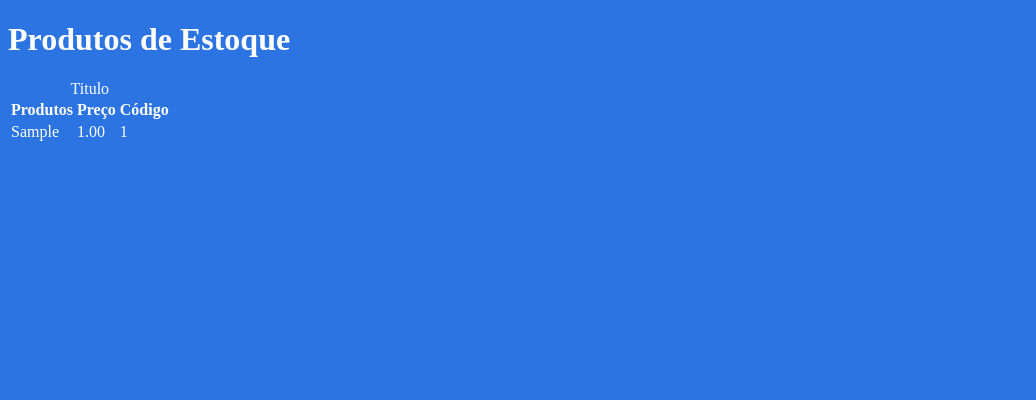
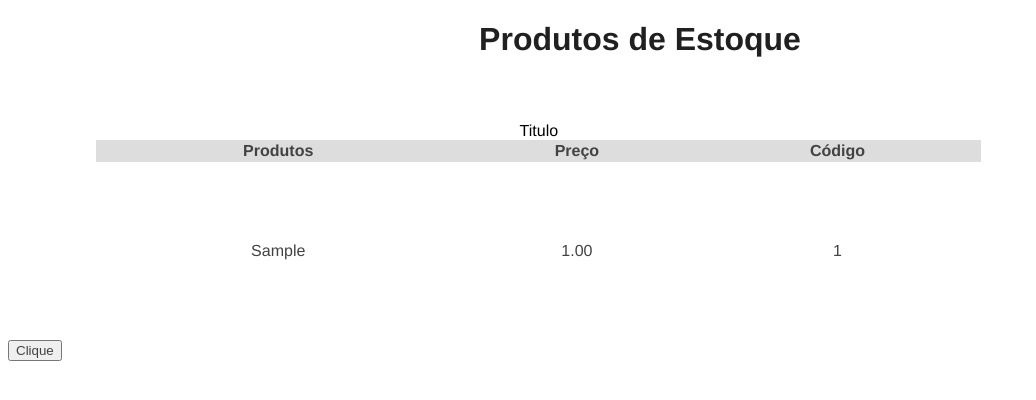
Before and after one commit to lucasbene86/estoque-django, a Django app: page / in a window 1280 px wide. Shown: the top 400 px of the page, without its empty margins (0-1036 px from the left). Run offline with Django 3.2, Linux system fonts and the light colour scheme; tables that the repository leaves empty hold one stand-in row (values such as "Sample post").

Commit message:
Criado alguns tipos  de formatação para tabela. Criado o arquivo js.

```diff
--- a/app_base/static/css/estilos.css
+++ b/app_base/static/css/estilos.css
@@ -1,4 +1,41 @@
 body {
-    background-color: rgb(43, 116, 226);
-    color: rgb(255, 255, 255);
+    background-color: rgb(255, 255, 255);
 }
+
+.titulo {
+    font-family: Helvetica;
+    color: rgb(32, 32, 32);
+    text-align: center; /* Centrar texto */
+
+}
+
+/* Classe */
+.cabecalho {
+    background-color: rgb(221, 221, 221);
+    color: rgb(66, 66, 66);
+}
+
+tr {
+    border-top: 1px solid rgb(221, 221, 221);
+    border-left-width: 10px;
+}
+
+.linhas {
+    color: rgb(66, 66, 66);
+}
+
+table {
+    margin-left: 7%;
+    margin-top: 5%;
+    font-family: Helvetica; /* Fonte */
+    /* border-style:groove; /* Estilo */
+    /* border: 2px solid coral; /* Estilo + bordas */
+    text-align: center; /* Alinhamento de texto na tabela */
+    border-collapse: collapse;  /* Tipo de borda na tabela */
+    width: 70%; /* largura */
+    height: 200px; /* Altura */
+}
+
+.btn1 {
+    color: rgb(66, 66, 66);
+}
--- a/app_base/templates/index.html
+++ b/app_base/templates/index.html
@@ -5,18 +5,22 @@
     <meta charset='utf-8'>
     <title>Estoque Farmacia</title>
     <link rel="stylesheet" href="{% static 'css/estilos.css' %}"> <!-- link para o css -->
+
 </head>
 <body>
-    <h1>Produtos de Estoque</h1>
+    <h1 class="titulo">Produtos de Estoque</h1>
 
     <!-- Tabela -->
     <table>
         <caption>Titulo</caption> <!-- Titulo da tabela -->
+        <thead class="cabecalho">
             <th>Produtos</th>
             <th>Preço</th>
             <th>Código</th>
+        </thead>
 
         <!-- Loop for -->
+        <tbody class="linhas">
             {% for dados in nome %}
                 <tr>
                     <td>{{ dados.produto }}</td>
@@ -24,7 +28,14 @@
                     <td>{{ dados.codigo_produto }}</td>
                 </tr>
             {% endfor %}
+        </tbody>
+
     </table>
+
+    <!-- Botões -->
+    <div id="botao">
+        <button class="btn1" type="button">Clique</button>
+    </div>
 
 </body>
 </html>
```
Also changed, not shown: app_base/static/js/js.js (added). Lines whose indentation alone changed are shown as unchanged.
